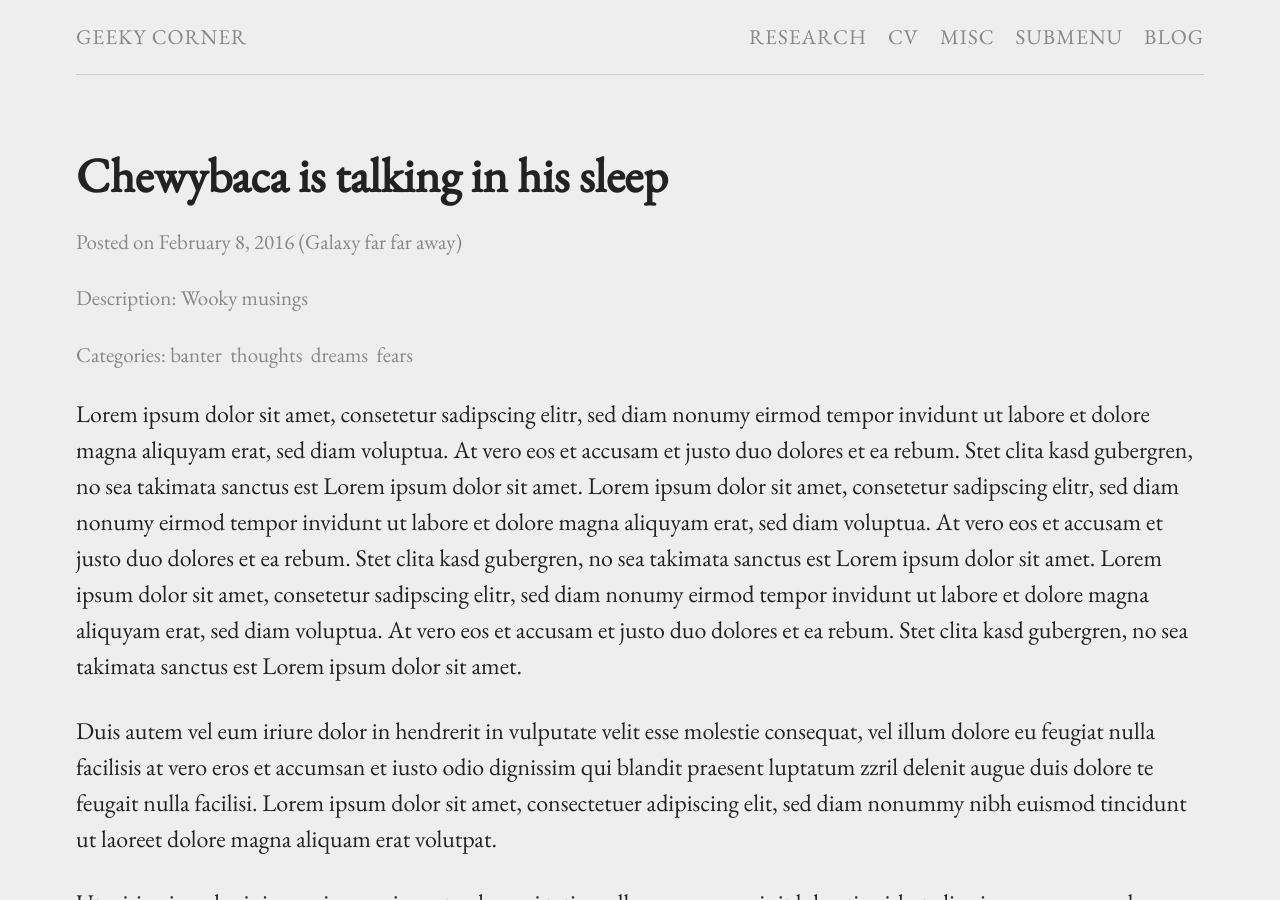
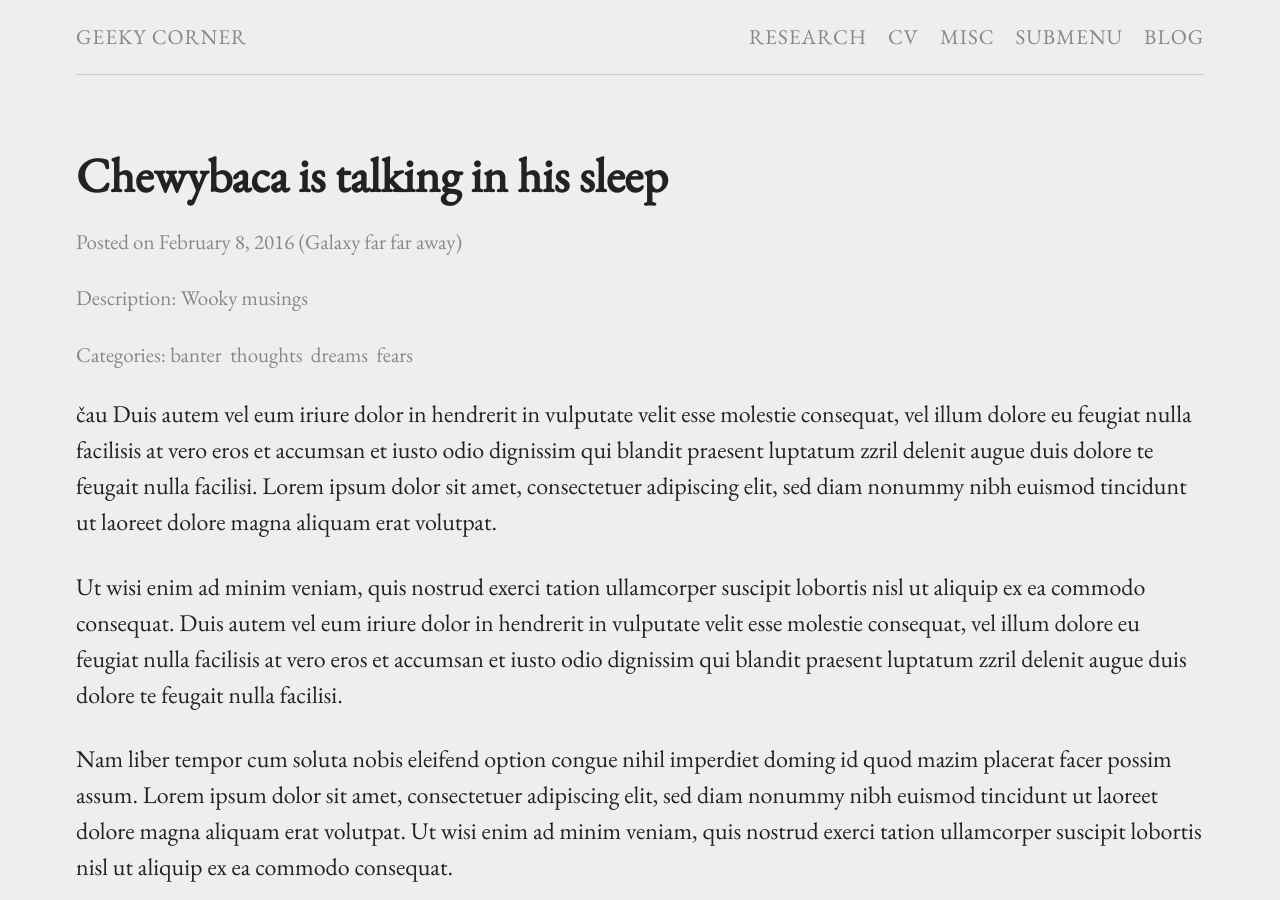
Before and after one commit to XMaceska/maceskad.me, a Jekyll site: the page built from _posts/2016-02-08-Chewbaca-is-talking-in-his-sleep.md, in a window 1280 px wide and 900 px high. Built offline with Jekyll 4.4.1, drawn with Linux system fonts in a browser that asks for light colours.

Commit message:
Add files via upload

```diff
--- a/_posts/2016-02-08-Chewbaca-is-talking-in-his-sleep.md
+++ b/_posts/2016-02-08-Chewbaca-is-talking-in-his-sleep.md
@@ -6,8 +6,7 @@
 location: "Galaxy far far away"
 ---
 
-Lorem ipsum dolor sit amet, consetetur sadipscing elitr,  sed diam nonumy eirmod tempor invidunt ut labore et dolore magna aliquyam erat, sed diam voluptua. At vero eos et accusam et justo duo dolores et ea rebum. Stet clita kasd gubergren, no sea takimata sanctus est Lorem ipsum dolor sit amet. Lorem ipsum dolor sit amet, consetetur sadipscing elitr,  sed diam nonumy eirmod tempor invidunt ut labore et dolore magna aliquyam erat, sed diam voluptua. At vero eos et accusam et justo duo dolores et ea rebum. Stet clita kasd gubergren, no sea takimata sanctus est Lorem ipsum dolor sit amet. Lorem ipsum dolor sit amet, consetetur sadipscing elitr,  sed diam nonumy eirmod tempor invidunt ut labore et dolore magna aliquyam erat, sed diam voluptua. At vero eos et accusam et justo duo dolores et ea rebum. Stet clita kasd gubergren, no sea takimata sanctus est Lorem ipsum dolor sit amet.
-
+čau
 Duis autem vel eum iriure dolor in hendrerit in vulputate velit esse molestie consequat, vel illum dolore eu feugiat nulla facilisis at vero eros et accumsan et iusto odio dignissim qui blandit praesent luptatum zzril delenit augue duis dolore te feugait nulla facilisi. Lorem ipsum dolor sit amet, consectetuer adipiscing elit, sed diam nonummy nibh euismod tincidunt ut laoreet dolore magna aliquam erat volutpat.
 
 Ut wisi enim ad minim veniam, quis nostrud exerci tation ullamcorper suscipit lobortis nisl ut aliquip ex ea commodo consequat. Duis autem vel eum iriure dolor in hendrerit in vulputate velit esse molestie consequat, vel illum dolore eu feugiat nulla facilisis at vero eros et accumsan et iusto odio dignissim qui blandit praesent luptatum zzril delenit augue duis dolore te feugait nulla facilisi.
```
